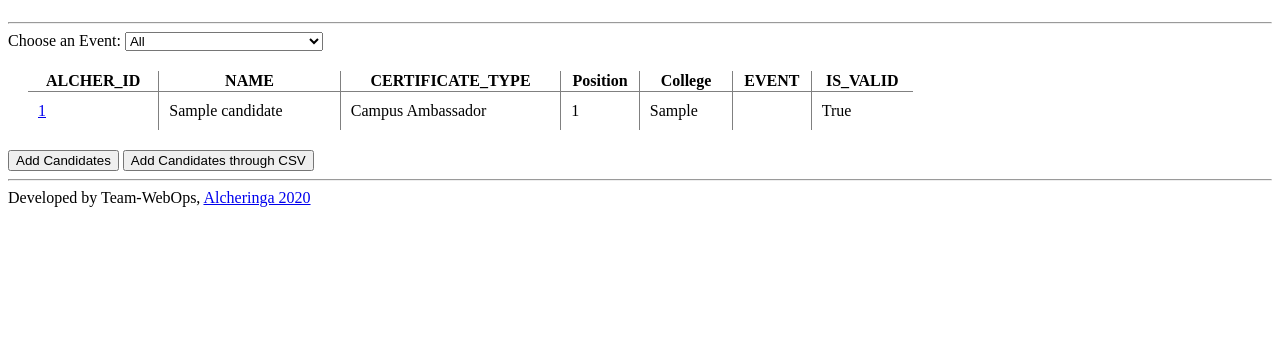
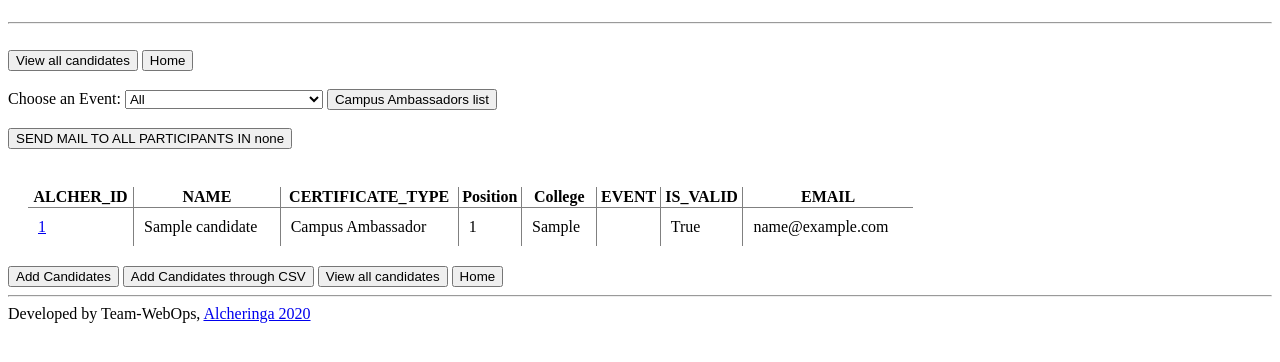
Before and after one commit to Curious-Ujjwal/certificate_portal, a Django app: page /candidlist in a window 1280 px wide. Shown: the part 58-420 px from the top of the page. Run offline with Django 3.2, Linux system fonts and the light colour scheme; a user stored in the database is signed in; tables that the repository leaves empty hold one stand-in row (values such as "Sample post").

Commit message:
added mass mail feature, PD certificate

```diff
--- a/certiportal/certiportal/urls.py
+++ b/certiportal/certiportal/urls.py
@@ -24,5 +24,5 @@
 urlpatterns = [
     path('admin/', admin.site.urls),
     path('',  include('main.urls') ),
-    path('accounts/', include('django.contrib.auth.urls'))
+    path('accounts/', include('django.contrib.auth.urls')),
 ]
--- a/certiportal/main/templates/main/candidform.html
+++ b/certiportal/main/templates/main/candidform.html
@@ -4,6 +4,12 @@
 {% block title %}Candidate{% endblock %}
 
 {% block content %}
+
+<br>
+<a href = "{% url 'candidList' %}"><button>View all candidates</button></a>
+<a href = "{% url 'index' %}"><button> Home </button></a>
+<br><br>
+
   <form method="POST">
         {% csrf_token %}
         {{ form.as_p }}
--- a/certiportal/main/templates/main/candidlist.html
+++ b/certiportal/main/templates/main/candidlist.html
@@ -4,11 +4,22 @@
 
 {% block content %}
 
+<br>
+<a href = "{% url 'candidList' %}"><button>View all candidates</button></a>
+<a href = "{% url 'index' %}"><button> Home </button></a>
+<br><br>
+
 	<label for="events_id">Choose an Event:</label>
 
 <select name="events_id" id="events_id" onChange="window.location.href=this.value">
 
 </select>
+<a href= "{% url 'calist' %}"><button>Campus Ambassadors list</button> </a>
+<br><br>
+
+<a href= "{% url 'massmail' event_name %}"><button>SEND MAIL TO ALL PARTICIPANTS IN {{ event_name }}</button></a>
+<br>
+<br>
 <table rules="all">
 	<thead>
 		<th>ALCHER_ID</th>
@@ -18,6 +29,7 @@
 		<th>College</th>
 		<th>EVENT</th>
 		<th>IS_VALID</th>
+		<th>EMAIL</th>
 	</thead>
 	<tbody>
 		{% for candid in candids %}
@@ -33,9 +45,10 @@
 			<td>{{candid.event}}</td>
 			{% endif %}
 			<td>{{candid.is_valid}}</td>
+			<td>{{candid.email}}</td>
 			{% if candid.is_valid and candid.is_generated %}
 			<td><a href="{% url 'send_email' candid.alcher_id %}"><button>Send Email</button></a></td>
-			<td><a href="{% url 'certificate' candid.certificate_url %}"><button>View Certificate</button></a></td>
+			<td><a href="{% url 'certificate' candid.certificate_url %}" target="_blank"><button>View Certificate</button></a></td>
 			{% endif %}
 		</tr>
 	{% endfor %}
@@ -49,6 +62,9 @@
 	<a href="{% url 'candidBulk' %}"><button>
 		Add Candidates through CSV
 	</button></a>
+
+	<a href = "{% url 'candidList' %}"><button>View all candidates</button></a>
+	<a href = "{% url 'index' %}"><button> Home </button></a>
 
 <script>
 		EVENT_OPTIONS = [
--- a/certiportal/main/urls.py
+++ b/certiportal/main/urls.py
@@ -11,5 +11,8 @@
     path('cnotfound', views.certificateNotFound , name="certificateNotFound"),
     path('mail_sent/<slug:alcher_id>', views.send_email , name="send_email"),
     path('candidupdate/<int:tpk>', views.candidUpdateForm , name="candidUpdateForm"),
-    re_path(r'^certificate/(?P<cert_id>ALC-[A-Z]{3}-[0-9]+-20[0-9]{2}-[0-9]+)/$', views.certificate , name="certificate"),
+    re_path(r'^certificate/(?P<cert_id>ALC-[A-Z]{3}-[0-9]+-20[0-9]{2}-[0-9]+-[0-9A-Za-z]{16})/$', views.certificate , name="certificate"),
+    path('massmail/<str:event_name>', views.massmail, name="massmail"),
+    path('calist', views.calist, name="calist"),
+    path('massmailca/', views.massmailca, name="massmailca"),
 ]
--- a/certiportal/main/views.py
+++ b/certiportal/main/views.py
@@ -10,6 +10,8 @@
 from .choices import *
 from django.core.exceptions import ValidationError
 from django.core.validators import RegexValidator, EmailValidator
+from post_office import mail
+import os
 
 # Create your views here.
 def index(request):
@@ -38,7 +40,8 @@
         'candid_position': candid.position,
         'candid_college' : candid.college,
     }
-
+    if candid.event == 'Parliamentry Debate':
+        return Render.render('certificate/certificatePD.html',context)
     if candid.certificate_type == 'P':
         return Render.render('certificate/certificateParticipation.html', context)
     elif candid.certificate_type == 'CA':
@@ -64,7 +67,7 @@
         latest_cert = candid_certificates.first()
         arr = latest_cert.certificate_url.split('-')
         last_num = int(arr[4])
-    new_url = alcher_id + '-' + str(year) + '-' + str(last_num+1)
+    new_url = alcher_id + '-' + str(year) + '-' + str(last_num+1) + '-' + os.urandom(8).hex()
     return new_url
 
 
@@ -95,8 +98,10 @@
 @login_required
 def candidList(request):
     candids = candidate.objects.filter(year=current_year())
+    event_name='none'
     context = {
         'candids': candids,
+        'event_name': event_name,
     }
     return render(request, 'main/candidlist.html', context)
 
@@ -118,7 +123,7 @@
     send_mail(
         'Certificate Alcheringa: ' + str(current_year()),
          render_to_string('main/emails/mail.txt', context),
-        'helpdesk@alcheringa.in',
+        'publicrelations@alcheringa.in',
         [candid.email],
         fail_silently = False,
     )
@@ -254,5 +259,73 @@
     candids = candidate.objects.filter(year=current_year(), event = event)
     context = {
         'candids': candids,
+        'event_name': event,
     }
     return render(request, 'main/candidlist.html', context)
+
+
+
+from django.core.mail import send_mass_mail
+
+@login_required
+def massmail(request,event_name):
+    if event_name == 'none':
+        candids = candidate.objects.filter(year=current_year())
+        context = {'candids': candids,
+        'event_name' : 'none',}
+        return render(request, 'main/candidlist.html', context)
+
+    candids = candidate.objects.filter(year=current_year(), event=event_name)
+    message_list = []
+
+    for candid in candids:
+        context = {'candid' : candid, }
+        subject = 'Certificate Alcheringa: ' + str(current_year())
+        content = render_to_string('main/emails/mail.txt', context)
+        sender = 'publicrelations@alcheringa.in'
+        recipient = [candid.email]
+        message  = (subject, content , sender , recipient)
+        message_list.append(message)
+
+    message_tuple = tuple(message_list)
+    send_mass_mail(message_tuple, fail_silently=False)
+    candids = candidate.objects.filter(year=current_year())
+    context = {
+        'candids': candids,
+        'event_name' : 'none'
+    }
+    return render(request, 'main/candidlist.html', context)
+
+
+
+
+
+@login_required
+def calist(request):
+    candids = candidate.objects.filter(year=current_year(), certificate_type = 'CA' )
+    context = {
+        'candids': candids,
+        }
+    return render(request, 'main/calist.html', context)
+
+@login_required
+def massmailca(request):
+    candids = candidate.objects.filter(year=current_year(), certificate_type = 'CA')
+    message_list = []
+
+    for candid in candids:
+        context = {'candid' : candid, }
+        subject = 'Certificate Alcheringa: ' + str(current_year())
+        content = render_to_string('main/emails/mail.txt', context)
+        sender = 'publicrelations@alcheringa.in'
+        recipient = [candid.email]
+        message  = (subject, content , sender , recipient)
+        message_list.append(message)
+
+    message_tuple = tuple(message_list)
+    send_mass_mail(message_tuple, fail_silently=False)
+    candids = candidate.objects.filter(year=current_year(), certificate_type = 'CA')
+    context = {
+        'candids': candids,
+    }
+    return render(request, 'main/calist.html', context)
```
Also changed, not shown: certiportal/certiportal/settings.py (+11 -5 lines), certiportal/main/templates/certificate/certificatePD.html (added, +54 -0 lines), certiportal/main/templates/main/calist.html (added, +54 -0 lines), certiportal/main/templates/main/candidbulk.html (+7 -0 lines).
